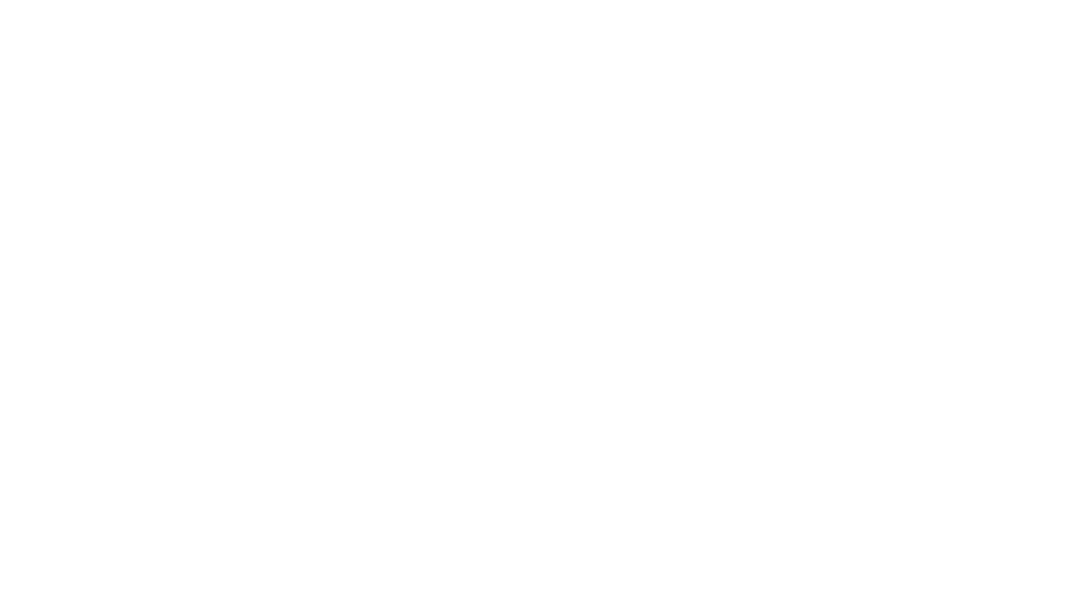
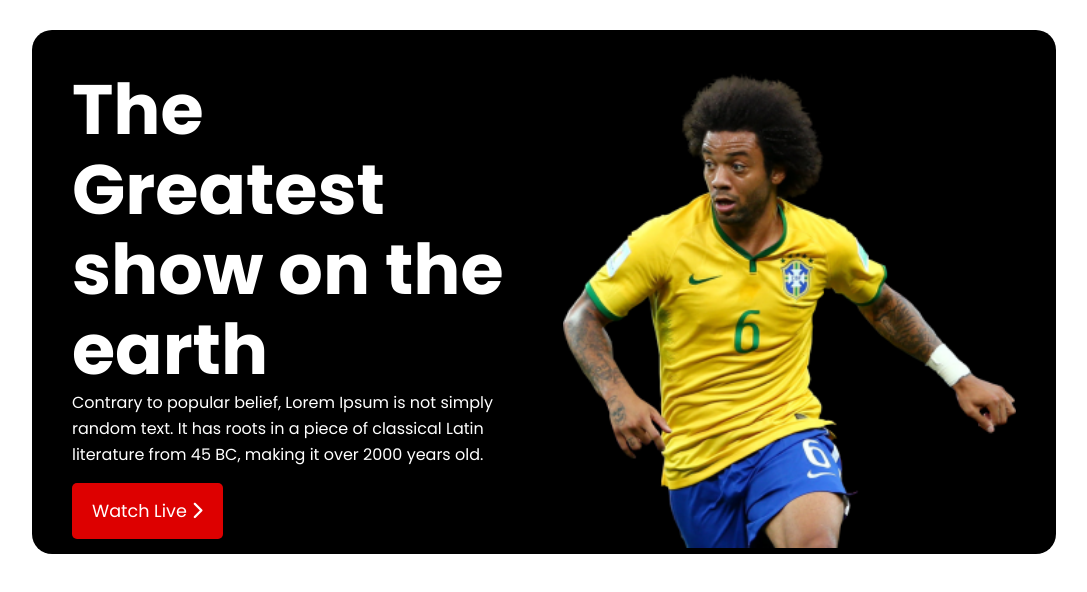
Before and after one commit to mmorshedulislam/world-cup, a plain HTML site: page index.html in a window 1280 px wide. Shown: the whole page, without its empty margins (96-1183 px from the left). Drawn offline with Linux system fonts and the light colour scheme.

Commit message:
Banner is done

```diff
--- a/index.html
+++ b/index.html
@@ -4,9 +4,28 @@
     <meta charset="UTF-8">
     <meta http-equiv="X-UA-Compatible" content="IE=edge">
     <meta name="viewport" content="width=device-width, initial-scale=1.0">
-    <title>Document</title>
+    <title>World Cup 2022</title>
+    <!-- Fontawesome Icons -->
+    <script src="https://kit.fontawesome.com/982836c07d.js" crossorigin="anonymous"></script>
+    <!-- Main CSS -->
+    <link rel="stylesheet" href="style.css">
+    <!-- Responsive CSS -->
+    <link rel="stylesheet" href="responsive.css">
 </head>
 <body>
-
+    <header class="world-cup-header">
+        <div class="container">
+            <div class="top-banner">
+                <div class="top-banner-info">
+                    <h1>The Greatest show on the earth</h1>
+                    <p>Contrary to popular belief, Lorem Ipsum is not simply <br> random text. It has roots in a piece of classical Latin literature from 45 BC, making it over 2000 years old.</p>
+                    <a href="#">Watch Live <span><i class="fa-solid fa-chevron-right"></i></span></a>
+                </div>
+                <div class="top-banner-img">
+                    <img src="assets/Banner Image.png" alt="">
+                </div>
+            </div>
+        </div>
+    </header>
 </body>
 </html>
--- a/style.css
+++ b/style.css
@@ -0,0 +1,90 @@
+/* Google fonts */
+
+@import url('https://fonts.googleapis.com/css2?family=Inter:wght@100;200;300;400;500;600;700;800;900&family=Lobster&family=Manrope:wght@200;300;400;500;600;700;800&family=Montserrat:ital,wght@0,100;0,200;0,300;0,400;0,500;0,600;0,700;0,800;0,900;1,100;1,200;1,300;1,400;1,500;1,600;1,700;1,800;1,900&family=Poppins:ital,wght@0,100;0,200;0,300;0,400;0,500;0,600;0,700;0,800;0,900;1,100;1,200;1,300;1,400;1,500;1,600;1,700;1,800;1,900&family=Roboto:ital,wght@0,100;0,300;0,400;0,500;0,700;0,900;1,100;1,300;1,400;1,500;1,700;1,900&display=swap');
+
+/*
+    Fonts name:
+
+    font-family: 'Inter', sans-serif;
+    font-family: 'Lobster', cursive;
+    font-family: 'Manrope', sans-serif;
+    font-family: 'Montserrat', sans-serif;
+    font-family: 'Poppins', sans-serif;
+    font-family: 'Roboto', sans-serif;
+*/
+
+/* Common or Utilities CSS */
+*{
+    margin: 0;
+    padding: 0;
+    box-sizing: border-box;
+}
+img{
+    width: 100%;
+    height: auto;
+}
+a{
+    text-decoration: none;
+}
+a:hover{
+    text-decoration: none;
+}
+.container{
+    width: 80%;
+    margin: 0 auto;
+}
+
+/* Custom CSS */
+
+:root{
+    --font-poppins: 'Poppins', sans-serif;
+}
+
+/* Header CSS */
+.world-cup-header{}
+.top-banner{
+    display: flex;
+    justify-content: space-between;
+    align-items: center;
+
+    padding: 40px;
+    padding-bottom: 0;
+    margin-top: 30px;
+    background-color: black;
+    color: #fff;
+    border-radius: 20px;
+}
+.top-banner-info{
+    width: 48%;
+}
+.top-banner-info h1{
+    font-family: 'Poppins';
+    font-style: normal;
+    font-weight: 700;
+    font-size: 70px;
+    line-height: 80px;
+    color: #FFFFFF;
+}
+.top-banner-info p{
+    font-family: 'Poppins';
+    font-style: normal;
+    font-weight: 400;
+    font-size: 16px;
+    line-height: 26px;
+    color: #FFFFFF;
+}
+.top-banner-info a {
+    color: #fff;
+    background: #DD0000;
+    padding: 15px 20px;
+    border-radius: 5px;
+    display: inline-block;
+    margin: 15px 0;
+    font-family: var(--font-poppins);
+    font-size: 1.1em;
+}
+.top-banner-info a span{}
+.top-banner-img{
+    width: 48%;
+}
+.top-banner-img img{}
```
